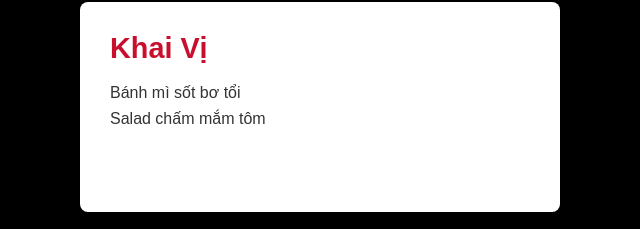
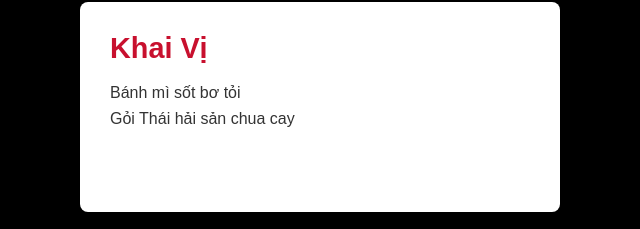
Before and after one commit to JoeyNoProVN/ThienTinh-Web-2, a plain HTML site: page index.html in a window 1280 px wide. Shown: the part 410-639 px from the top of the page, 15-655 px from the left. Drawn offline with Linux system fonts and the light colour scheme.

Commit message:
Update index.html

```diff
--- a/index.html
+++ b/index.html
@@ -152,8 +152,8 @@
     <div class="main-content">
         <section class="section" id="home">
             <h2><a href="#home">Khai Vị</a></h2>
-            <p>Bánh mì sốt bơ tổi</p>
-            <p>Salad chấm mắm tôm</p>
+            <p>Bánh mì sốt bơ tỏi</p>
+            <p>Gỏi Thái hải sản chua cay</p>
             <p></p>
         </section>
 
```
